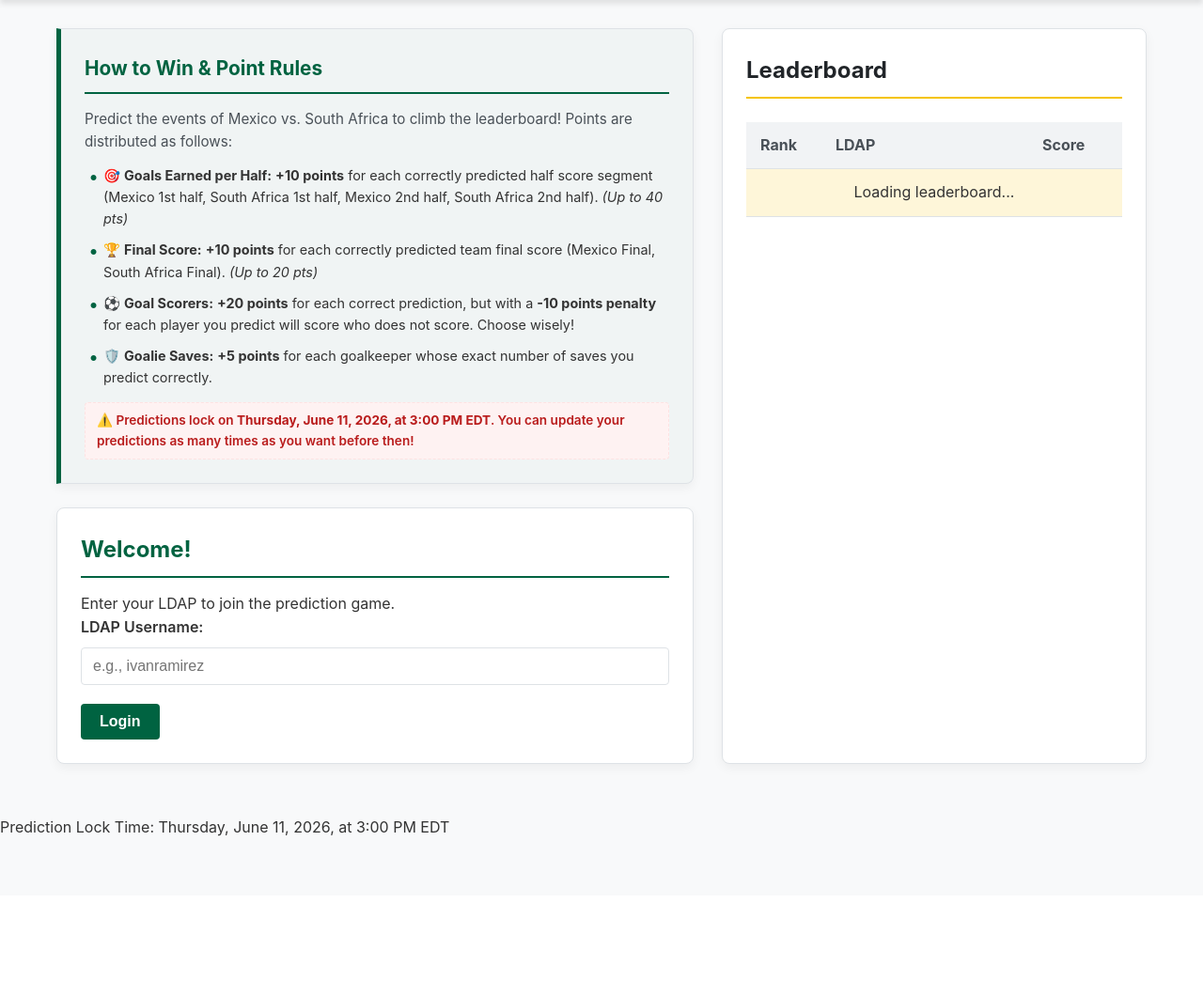
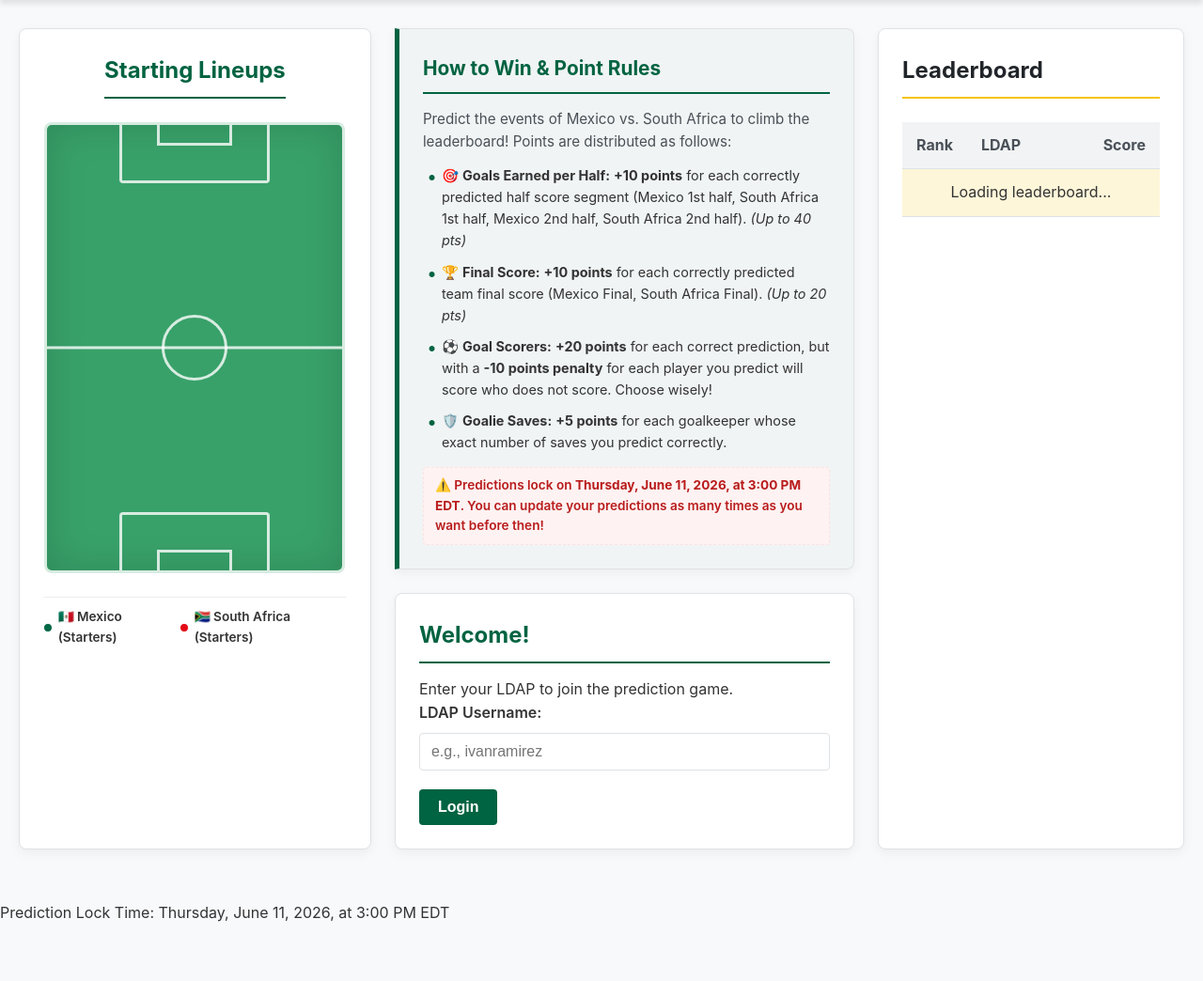
Before and after one commit to jlivanramirez7/TMEGFIFAkickoff, a Python web app: template templates/index.html in a window 1280 px wide. Shown: the part 133-1177 px from the top of the page at 94% size. Before the commit the page ends 1023 px from the top, so only its background shows below. Run offline with Jinja, Linux system fonts and the light colour scheme; the template is opened without the code that fills it, so the values that code supplies are empty.

Commit message:
Add left-column Starting Lineups field panel with dynamic 4-3-3 positioning

```diff
--- a/static/app.js
+++ b/static/app.js
@@ -234,6 +234,9 @@ document.addEventListener("DOMContentLoaded", () => {
 
             buildGoaliesList(rosters.Mexico.Goalies, mxGoaliesList, "mx_goalie");
             buildGoaliesList(rosters["South Africa"].Goalies, saGoaliesList, "sa_goalie");
+
+            // Draw starting lineups on the soccer field graphic
+            renderStartingLineupsOnField(rosters);
         } catch (err) {
             console.error("Failed to load rosters:", err);
         }
@@ -569,6 +572,102 @@ document.addEventListener("DOMContentLoaded", () => {
         }
     });
 
+    // --- Soccer Field Lineup Rendering Logic ---
+
+    function renderStartingLineupsOnField(rosters) {
+        const container = document.getElementById("field-players-container");
+        if (!container) return;
+        container.innerHTML = "";
+
+        const MEXICO_COORDS = {
+            goalies: [{ x: 50, y: 92 }],
+            defenders: [{ x: 15, y: 81 }, { x: 38, y: 83 }, { x: 62, y: 83 }, { x: 85, y: 81 }],
+            midfielders: [{ x: 23, y: 67 }, { x: 50, y: 72 }, { x: 77, y: 67 }],
+            forwards: [{ x: 18, y: 56 }, { x: 50, y: 55 }, { x: 82, y: 56 }]
+        };
+
+        const SA_COORDS = {
+            goalies: [{ x: 50, y: 8 }],
+            defenders: [{ x: 15, y: 19 }, { x: 38, y: 17 }, { x: 62, y: 17 }, { x: 85, y: 19 }],
+            midfielders: [{ x: 23, y: 33 }, { x: 50, y: 28 }, { x: 77, y: 33 }],
+            forwards: [{ x: 18, y: 44 }, { x: 50, y: 45 }, { x: 82, y: 44 }]
+        };
+
+        // Render Mexico (bottom half)
+        const mxStarters = getStartersCategorized(rosters.Mexico);
+        renderTeamOnField(mxStarters, MEXICO_COORDS, "mx-dot", container);
+
+        // Render South Africa (top half)
+        const saStarters = getStartersCategorized(rosters["South Africa"]);
+        renderTeamOnField(saStarters, SA_COORDS, "sa-dot", container);
+    }
+
+    function getStartersCategorized(teamRoster) {
+        const starters = {
+            goalies: [],
+            defenders: [],
+            midfielders: [],
+            forwards: []
+        };
+
+        // Goalies
+        teamRoster.Goalies.forEach(g => {
+            if (g.is_starter) starters.goalies.push(g.name);
+        });
+
+        // Outfield
+        teamRoster.Outfield.forEach(p => {
+            if (p.is_starter) {
+                const pos = p.position.toLowerCase();
+                if (pos.includes("def")) {
+                    starters.defenders.push(p.name);
+                } else if (pos.includes("mid")) {
+                    starters.midfielders.push(p.name);
+                } else if (pos.includes("for") || pos.includes("striker") || pos.includes("wing")) {
+                    starters.forwards.push(p.name);
+                }
+            }
+        });
+
+        return starters;
+    }
+
+    function renderTeamOnField(starters, coords, dotClass, container) {
+        const placeGroup = (players, positionsCoords) => {
+            players.forEach((player, idx) => {
+                const coord = positionsCoords[idx];
+                if (!coord) return; // Safeguard if roster structure changes
+
+                const playerEl = document.createElement("div");
+                playerEl.className = "field-player";
+                playerEl.style.left = `${coord.x}%`;
+                playerEl.style.top = `${coord.y}%`;
+
+                const displayName = getFieldDisplayName(player);
+
+                playerEl.innerHTML = `
+                    <div class="player-dot ${dotClass}" title="${player}"></div>
+                    <div class="player-name-label">${displayName}</div>
+                `;
+                container.appendChild(playerEl);
+            });
+        };
+
+        placeGroup(starters.goalies, coords.goalies);
+        placeGroup(starters.defenders, coords.defenders);
+        placeGroup(starters.midfielders, coords.midfielders);
+        placeGroup(starters.forwards, coords.forwards);
+    }
+
+    function getFieldDisplayName(fullName) {
+        const parts = fullName.split(" ");
+        if (parts.length === 1) return fullName;
+        if (parts.length === 2) {
+            return `${parts[0].charAt(0)}. ${parts[1]}`;
+        }
+        return `${parts[0].charAt(0)}. ${parts[parts.length - 1]}`;
+    }
+
     // --- App Init ---
     initAuth();
     updateLeaderboard();
--- a/static/style.css
+++ b/static/style.css
@@ -63,12 +63,12 @@ header h1 {
 
 /* Container & Layout */
 .container {
-    max-width: 1200px;
+    max-width: 1400px;
     margin: 30px auto;
     padding: 0 20px;
     display: grid;
-    grid-template-columns: 1.5fr 1fr;
-    gap: 30px;
+    grid-template-columns: 1.15fr 1.5fr 1fr;
+    gap: 25px;
 }
 
 .single-column {
@@ -76,7 +76,7 @@ header h1 {
     max-width: 800px;
 }
 
-@media (max-width: 992px) {
+@media (max-width: 1024px) {
     .container {
         grid-template-columns: 1fr;
     }
@@ -618,3 +618,175 @@ tbody tr:nth-child(3) {
     cursor: pointer;
     box-sizing: border-box;
 }
+
+/* ==========================================
+   SOCCER FIELD LINEUP VISUALIZATION
+   ========================================== */
+
+.field-panel {
+    display: flex;
+    flex-direction: column;
+    align-items: center;
+}
+
+.field-container {
+    width: 100%;
+    display: flex;
+    justify-content: center;
+    padding: 10px 0;
+}
+
+.soccer-field {
+    width: 100%;
+    max-width: 320px;
+    aspect-ratio: 2 / 3; /* Symmetric layout ratio */
+    background-color: #38a169; /* Soccer field green */
+    border: 3px solid rgba(255, 255, 255, 0.8);
+    border-radius: 8px;
+    position: relative;
+    box-shadow: inset 0 0 40px rgba(0, 0, 0, 0.15);
+    overflow: hidden;
+}
+
+/* Center Line & Circle */
+.field-center-line {
+    position: absolute;
+    top: 50%;
+    left: 0;
+    width: 100%;
+    height: 3px;
+    background-color: rgba(255, 255, 255, 0.8);
+    transform: translateY(-50%);
+}
+
+.field-center-circle {
+    position: absolute;
+    top: 50%;
+    left: 50%;
+    width: 70px;
+    height: 70px;
+    border: 3px solid rgba(255, 255, 255, 0.8);
+    border-radius: 50%;
+    transform: translate(-50%, -50%);
+    background-color: transparent;
+}
+
+/* Penalty Areas (Top & Bottom) */
+.field-penalty-area {
+    position: absolute;
+    left: 50%;
+    transform: translateX(-50%);
+    width: 160px;
+    height: 65px;
+    border: 3px solid rgba(255, 255, 255, 0.8);
+    background-color: transparent;
+}
+
+.field-penalty-area.top {
+    top: -3px;
+    border-top: none;
+    border-bottom-left-radius: 4px;
+    border-bottom-right-radius: 4px;
+}
+
+.field-penalty-area.bottom {
+    bottom: -3px;
+    border-bottom: none;
+    border-top-left-radius: 4px;
+    border-top-right-radius: 4px;
+}
+
+/* Goal Areas (Top & Bottom) */
+.field-goal-area {
+    position: absolute;
+    left: 50%;
+    transform: translateX(-50%);
+    width: 80px;
+    height: 25px;
+    border: 3px solid rgba(255, 255, 255, 0.8);
+    background-color: transparent;
+}
+
+.field-goal-area.top {
+    top: -3px;
+    border-top: none;
+}
+
+.field-goal-area.bottom {
+    bottom: -3px;
+    border-bottom: none;
+}
+
+/* Player Nodes on Field */
+.field-player {
+    position: absolute;
+    transform: translate(-50%, -50%);
+    display: flex;
+    flex-direction: column;
+    align-items: center;
+    z-index: 10;
+}
+
+.player-dot {
+    width: 14px;
+    height: 14px;
+    border-radius: 50%;
+    border: 2px solid white;
+    box-shadow: 0 2px 4px rgba(0,0,0,0.3);
+    transition: transform 0.2s ease;
+}
+
+.field-player:hover .player-dot {
+    transform: scale(1.3);
+}
+
+.player-name-label {
+    margin-top: 4px;
+    font-size: 0.72rem;
+    font-weight: 700;
+    color: white;
+    text-shadow: 1px 1px 2px rgba(0, 0, 0, 0.8), -1px -1px 2px rgba(0, 0, 0, 0.8);
+    white-space: nowrap;
+    text-align: center;
+    background-color: rgba(0, 0, 0, 0.35);
+    padding: 1px 4px;
+    border-radius: 3px;
+    pointer-events: none;
+}
+
+/* Team Color Configurations */
+.mx-dot {
+    background-color: #006847; /* Mexico flag green */
+    border-color: #c8102e; /* Red border */
+}
+
+.sa-dot {
+    background-color: #e30a17; /* South Africa flag red / gold */
+    border-color: #ffb81c; /* Yellow border */
+}
+
+/* Legend Styling */
+.field-legend {
+    width: 100%;
+    display: flex;
+    justify-content: space-around;
+    margin-top: 15px;
+    font-size: 0.85rem;
+    border-top: 1px solid #eee;
+    padding-top: 10px;
+}
+
+.legend-item {
+    display: flex;
+    align-items: center;
+    gap: 6px;
+    font-weight: 600;
+}
+
+.legend-dot {
+    width: 10px;
+    height: 10px;
+    border-radius: 50%;
+    border: 1px solid white;
+    display: inline-block;
+}
--- a/templates/index.html
+++ b/templates/index.html
@@ -13,6 +13,33 @@
     </header>
 
     <main class="container">
+        <!-- Left Column: Starting Lineups Field -->
+        <section class="field-panel card">
+            <h2>Starting Lineups</h2>
+            <div class="field-container">
+                <div class="soccer-field">
+                    <!-- Center Circle & Line -->
+                    <div class="field-center-line"></div>
+                    <div class="field-center-circle"></div>
+
+                    <!-- Penalty Areas -->
+                    <div class="field-penalty-area top"></div>
+                    <div class="field-penalty-area bottom"></div>
+
+                    <!-- Goal Areas -->
+                    <div class="field-goal-area top"></div>
+                    <div class="field-goal-area bottom"></div>
+
+                    <!-- Players container populated dynamically -->
+                    <div id="field-players-container"></div>
+                </div>
+            </div>
+            <div class="field-legend">
+                <div class="legend-item"><span class="legend-dot mx-dot"></span> 🇲🇽 Mexico (Starters)</div>
+                <div class="legend-item"><span class="legend-dot sa-dot"></span> 🇿🇦 South Africa (Starters)</div>
+            </div>
+        </section>
+
         <!-- Left Side: Interactive Area (Login / Predictions) -->
         <section class="interactive-panel">
 
```
